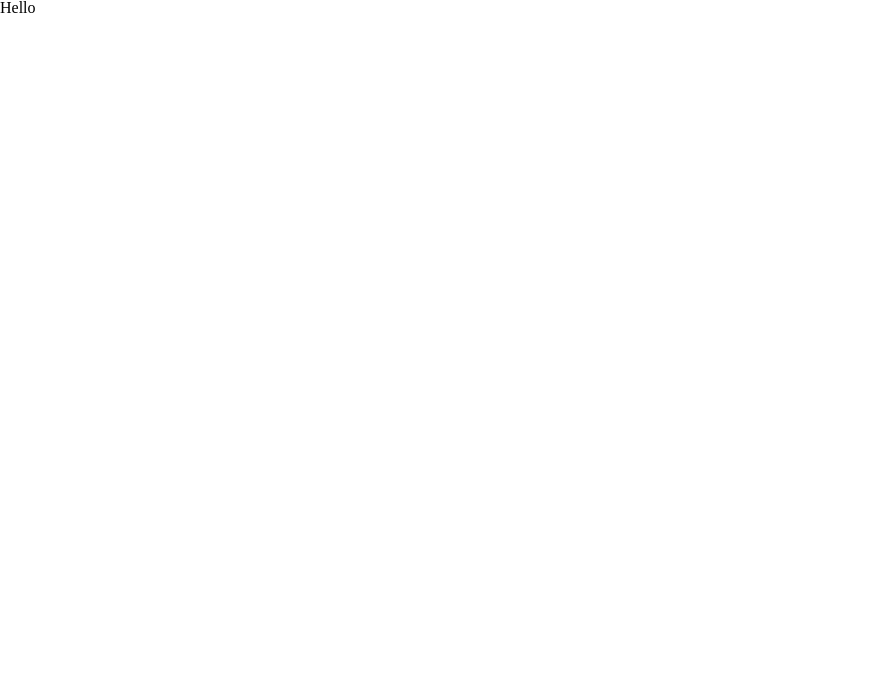
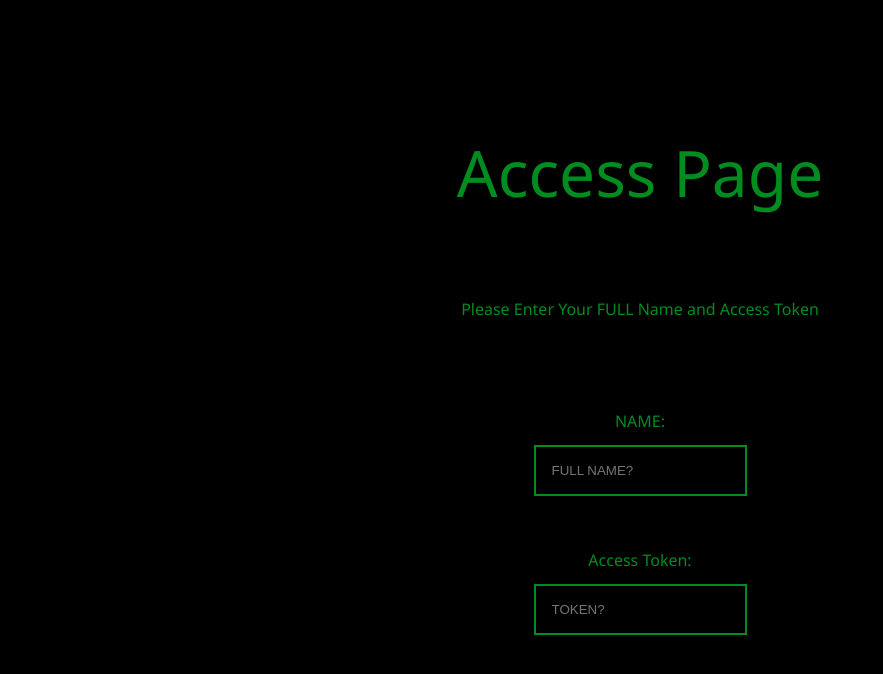
Before and after one commit to YanniTheDev/WhimsicalTomfoolery, a React (Vite) app: page / in a window 1280 px wide. Shown: the top 674 px of the page, without its empty margins (0-883 px from the left). Built offline with nearby package versions, Linux system fonts and the light colour scheme.

Commit message:
here we go >:)

```diff
--- a/src/App.jsx
+++ b/src/App.jsx
@@ -2,10 +2,13 @@ import { useState } from 'react'
 
 import './App.css'
 
+// Components
+import { AccessPage } from './Components/AccessPage.jsx';
+
 function App() {
   return (
     <>
-      Hello
+      <AccessPage />
     </>
   )
 }
--- a/src/Components/AccessPage.jsx
+++ b/src/Components/AccessPage.jsx
@@ -0,0 +1,18 @@
+import "../Reusables.css";
+import "../ComponentsCSS/AccessPage.css";
+
+export const AccessPage = () => {
+    return (
+        <div className="access-page-container flex-c-c flex-dir-col segoe-ui">
+            <h1 className="title hack-green">Access Page</h1>
+
+            <h3 className="header hack-green">Please Enter Your <em>FULL</em> Name and Access Token</h3>
+
+            <p className="hack-green">NAME:</p>
+            <input type="text" placeholder="FULL NAME?"/>
+
+            <p className="hack-green">Access Token:</p>
+            <input type="text" placeholder="TOKEN?"/>
+        </div>
+    );
+}
--- a/src/ComponentsCSS/AccessPage.css
+++ b/src/ComponentsCSS/AccessPage.css
@@ -0,0 +1,35 @@
+.access-page-container {
+    /* Flex styles in Reusables.css */
+    gap: 2vh;
+
+    width: 100vw;
+    height: 100vh;
+
+    background-color: black;
+}
+
+.title {
+    margin-top: 2vh;
+    margin-bottom: 10vh;
+
+    font-size: 8vh;
+}
+
+.header {
+    margin-bottom: 10vh;
+}
+
+input {
+    margin-bottom: 5vh;
+
+    padding: 2vh 2vh;
+
+    background-color: black;
+
+    border: solid;
+    border-width: 0.25vh 0.25vh;
+
+    border-color: rgb(0, 140, 30);
+
+    color: rgb(0, 140, 30);
+}
--- a/src/Reusables.css
+++ b/src/Reusables.css
@@ -27,3 +27,11 @@
 }
 
 /* FONTS */
+.segoe-ui {
+    font-family: 'Segoe UI', Tahoma, Geneva, Verdana, sans-serif;
+}
+
+/* COMMON COLOURS */
+.hack-green {
+    color: rgb(0, 140, 30);
+}
```
Also changed, not shown: src/Components/HomePage.jsx (added), src/ComponentsCSS/HomePage.css (added).
